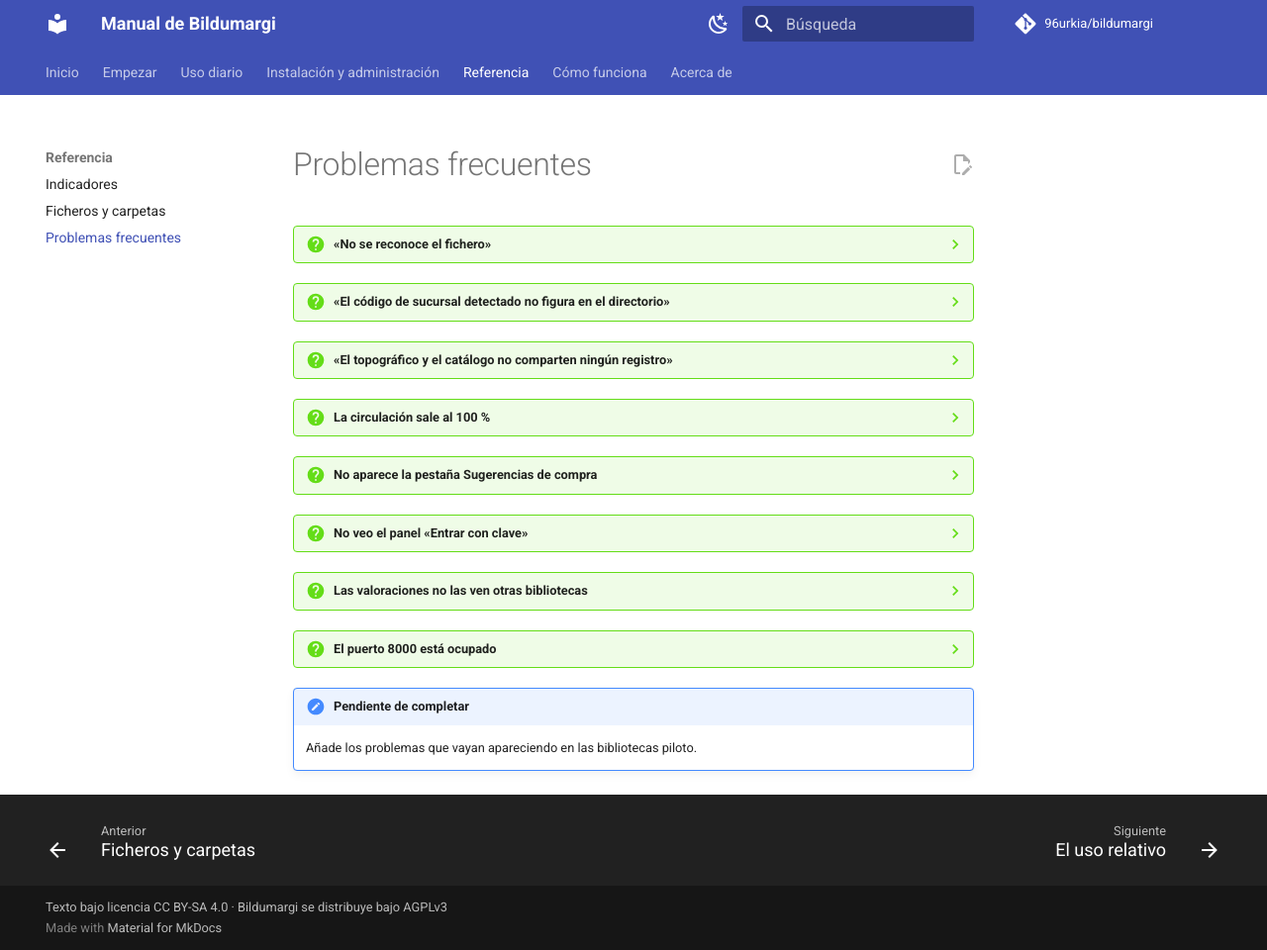
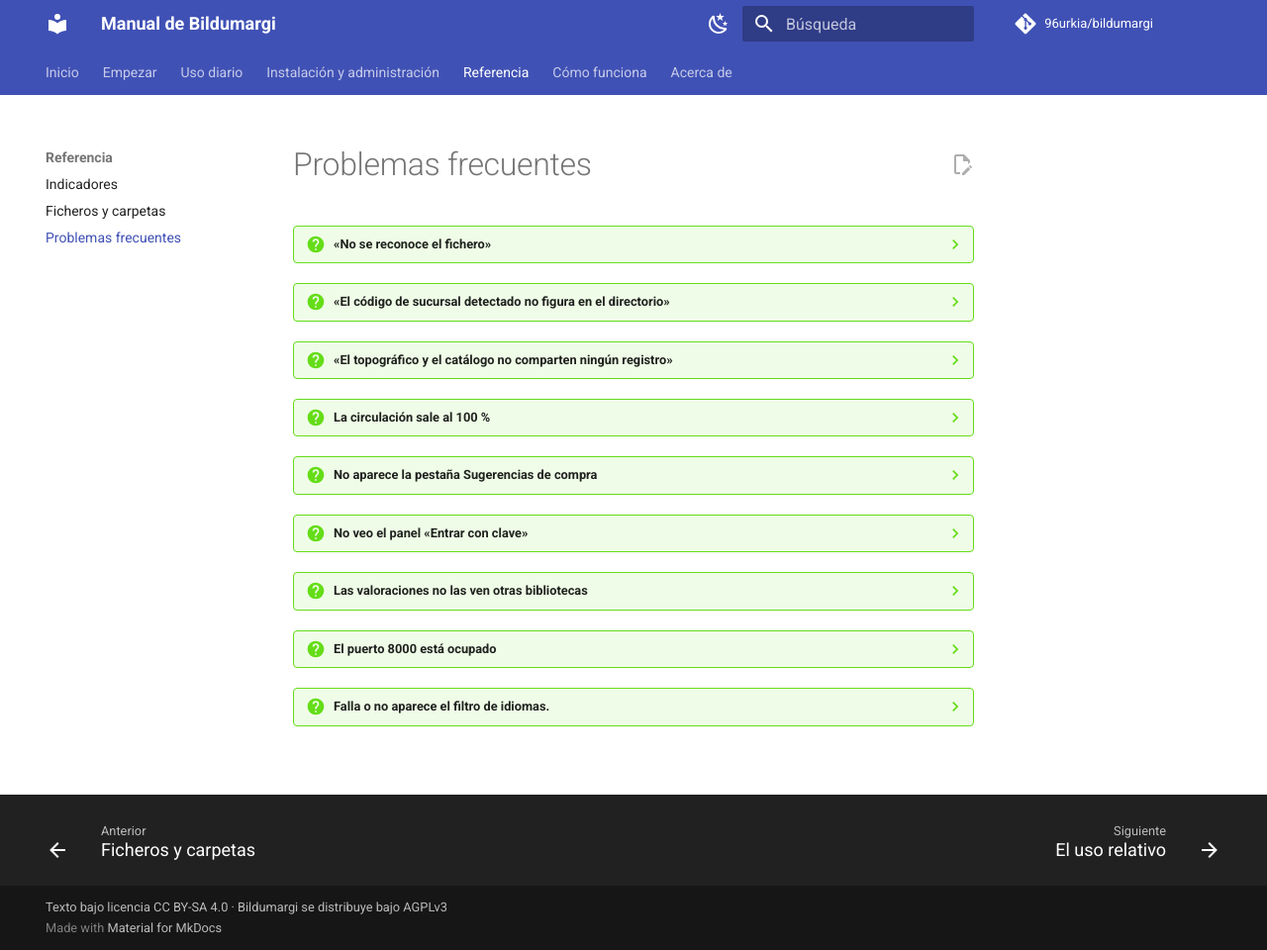
Before and after one commit to 96urkia/bildumargi, an MkDocs documentation site: the page built from docs/referencia/problemas.md, in a window 1280 px wide and 960 px high. Shown: the whole window at 99% size. Built offline with MkDocs 1.6.1 and Material for MkDocs 9.7.7, drawn with Linux system fonts in a browser that asks for light colours; comment, search, counter and statistics services are not loaded.

Commit message:
Update problemas.md

```diff
--- a/docs/referencia/problemas.md
+++ b/docs/referencia/problemas.md
@@ -31,5 +31,6 @@
 ??? question "El puerto 8000 está ocupado"
     Cambia `PUERTO` en `config.py`.
 
-!!! note "Pendiente de completar"
-    Añade los problemas que vayan apareciendo en las bibliotecas piloto.
+??? question "Falla o no aparece el filtro de idiomas."
+    La red no ha conectado el catálogo colectivo. Ver
+    [Catálogo colectivo de la red](../administracion/catalogo-red.md).
```
